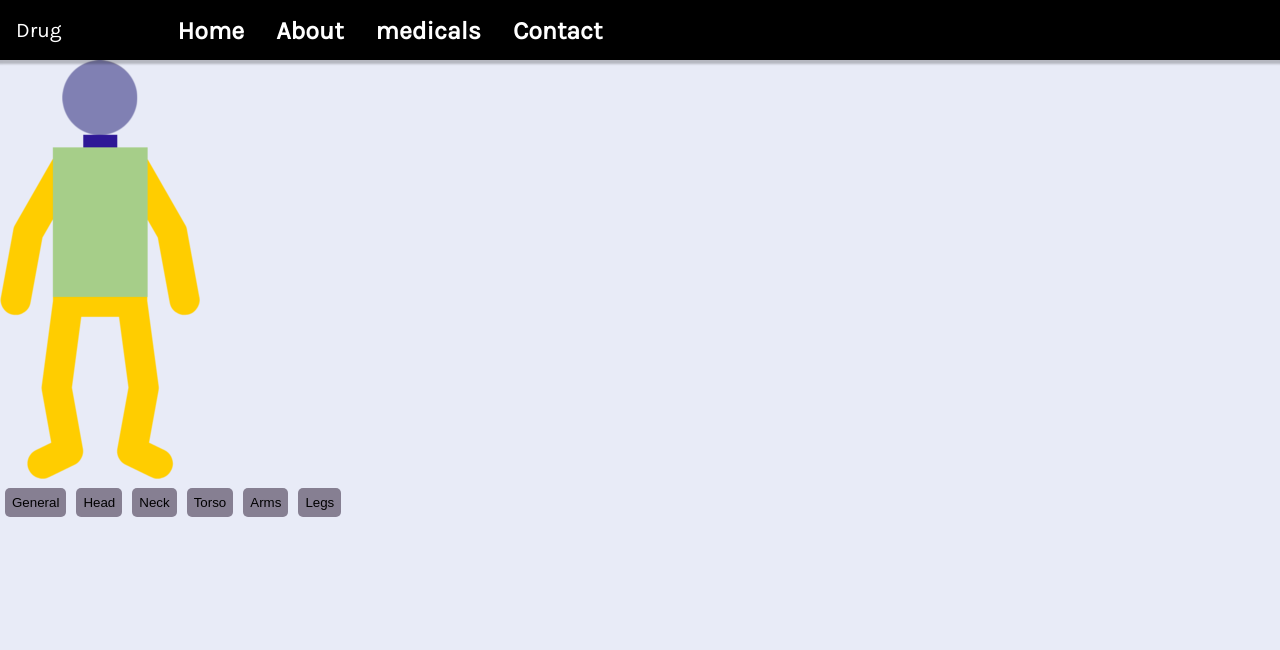
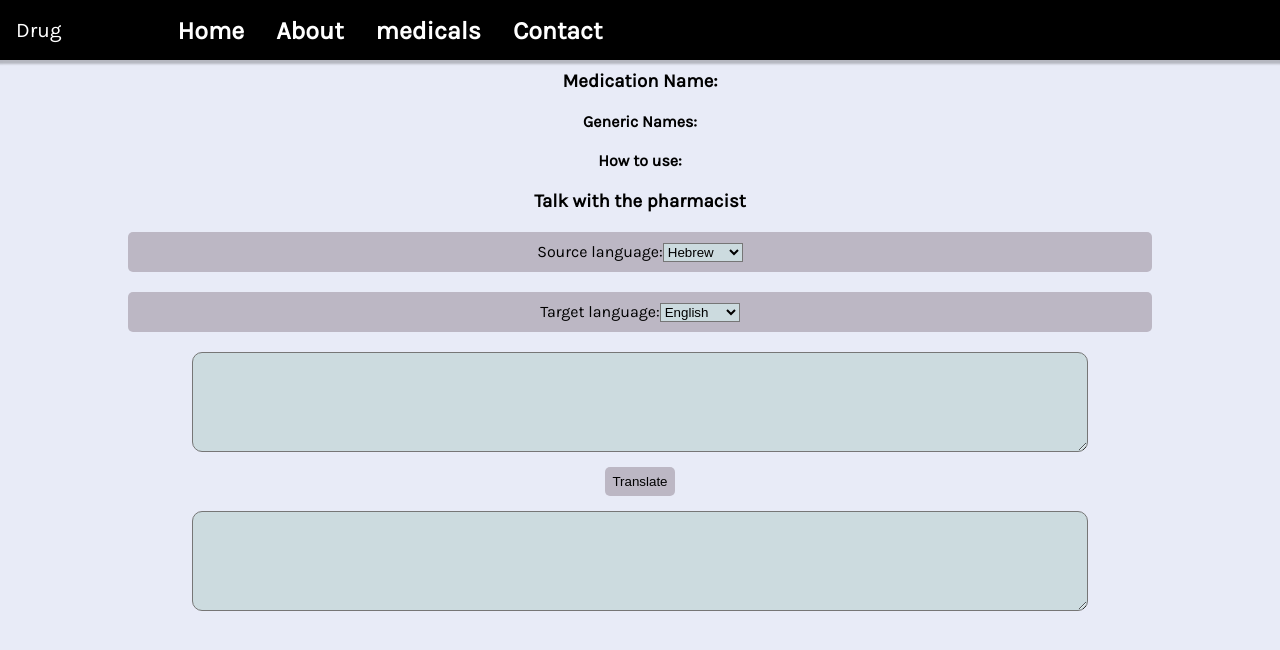
Before and after one commit to AmiramAbergel/Hackathon-Drug-it, a React (Create React App) app in the folder client/: page /product in a window 1280 px wide. Shown: the top 650 px of the page. Built offline with nearby package versions, Linux system fonts and the light colour scheme.

Commit message:
drug-page+routes started

```diff
--- a/client/src/App.js
+++ b/client/src/App.js
@@ -2,14 +2,23 @@
 import { Main } from './components/Main';
 import Navbar from "./components/Navbar";
 import React from 'react';
+import {Route,Routes} from 'react-router-dom'
+import { DrugPage } from './components/DrugPage';
+import './style/DrugPage.css'
 import './App.css';
 import './style/main.css'
 
 function App() {
   return (
     <div className="App">
-          <Navbar />
-<Main/>
+      <Navbar />
+      <Routes>
+      <Route path="/" element={<Main />} />
+      <Route path="/About"/>
+      <Route path="/contact"/>
+      <Route path="/product" element={<DrugPage/>}/>
+      </Routes>
+
     </div>
   );
 }
--- /dev/null
+++ b/client/src/components/DrugPage.js
@@ -0,0 +1,61 @@
+import React, { useState } from 'react';
+export function DrugPage() {
+    const [sourceText, setSourceText] = useState('');
+    const [resultText, setResultText] = useState('');
+    const [sourceLang, setSourceLang] = useState('he');
+    const [targetLang, setTargetLang] = useState('en');
+
+    function handleClick() {
+
+        console.log(sourceText);
+        const url = `https://translate.googleapis.com/translate_a/single?client=gtx&sl=${sourceLang}&tl=${targetLang}&dt=t&q=${encodeURI(sourceText)}`;
+        fetch(url)
+            .then(response => response.json())
+            .then(data => {
+                setResultText(data[0][0][0]);
+            });
+    }
+    return (
+        <div className="DrugPage">
+            <h3>Medication Name:</h3>
+            <h4>Generic Names:</h4>
+            <h4>How to use:</h4>
+            <h3>Talk with the pharmacist</h3>
+
+            <div className='translateDiv'>
+                <label>
+                    Source language:
+                    <select value={sourceLang} onChange={e => setSourceLang(e.target.value)}>
+                        <option value="he">Hebrew</option>
+                        <option value="ar">Arabic</option>
+                        <option value="en">English</option>
+                        <option value="fr">French</option>
+                        <option value="de">German</option>
+                        <option value="it">Italian</option>
+                        <option value="ja">Japanese</option>
+                        <option value="ru">Russian</option>
+                        <option value="es">Spanish</option>
+                    </select>
+                </label>
+                <label>
+                    Target language:
+                    <select value={targetLang} onChange={e => setTargetLang(e.target.value)}>
+                        <option value="he">Hebrew</option>
+                        <option value="ar">Arabic</option>
+                        <option value="en">English</option>
+                        <option value="fr">French</option>
+                        <option value="de">German</option>
+                        <option value="it">Italian</option>
+                        <option value="ja">Japanese</option>
+                        <option value="ru">Russian</option>
+                        <option value="es">Spanish</option>
+                    </select>
+                </label>
+                <textarea id="sourceText" value={sourceText} onChange={e => setSourceText(e.target.value)} />
+                <button id="button" onClick={handleClick}>Translate</button>
+                <textarea id="resultText" value={resultText} />
+            </div>
+
+
+        </div>)
+}
--- a/client/src/components/Main.js
+++ b/client/src/components/Main.js
@@ -1,5 +1,7 @@
 import { Symptoms } from "./Symptoms";
 import { useState } from 'react'
+import { Link } from "react-router-dom";
+
 
 const generalSymptoms = ["Fever", "Allergy", "Rash", "The morning after pill"];
 const headSymptoms = ["Headache", "Migraine"];
@@ -54,9 +56,11 @@ export function Main() {
                 <button id="Torso" onClick={handleClick}>Torso</button>
                 <button id="Arms" onClick={handleClick}>Arms</button>
                 <button id="Legs" onClick={handleClick}>Legs</button>
+                </div>
+                <Link to="/product">specific drug </Link>
+                <Symptoms arr={symptomsArray} />
 
-                <Symptoms arr={symptomsArray} />
-            </div>
+
         </div>
     )
 }
--- a/client/src/index.js
+++ b/client/src/index.js
@@ -3,12 +3,15 @@ import ReactDOM from 'react-dom/client';
 import './index.css';
 import App from './App';
 import reportWebVitals from './reportWebVitals';
+import { BrowserRouter } from 'react-router-dom';
 
 const root = ReactDOM.createRoot(document.getElementById('root'));
 
 root.render(
   <React.StrictMode>
+    <BrowserRouter>
     <App />
+    </BrowserRouter>
   </React.StrictMode>,
 );
 
--- /dev/null
+++ b/client/src/style/DrugPage.css
@@ -0,0 +1,47 @@
+.DrugPage{
+    background-color: #e8ebf7;
+    max-width: 100vw;
+    min-height:100vh;
+    display: flex;
+    flex-direction: column;
+    align-items: center;
+
+
+}
+
+.DrugPage textarea{
+    width:70vw;
+    height: 100px;
+    margin: 10px;
+    padding: 10px;
+    border-radius: 10px;
+    background-color: #ccdbdf;
+}
+
+.DrugPage h3,h4{
+margin:10px;
+}
+.translateDiv{
+    display: flex;
+    flex-direction: column;
+    align-items: center;
+    text-align: center;
+}
+.translateDiv label{
+    margin: 10px;
+    padding: 10px;
+    background-color: #bcb7c4;
+    width:80vw;
+    border-radius: 5px;
+}
+
+.translateDiv option,.translateDiv select{
+    background-color: #ccdbdf;
+}
+.DrugPage button {
+    padding: 7px;
+    margin: 5px;
+    background-color: #bcb7c4;
+    border: none;
+    border-radius: 5px;
+  }
--- a/client/src/style/main.css
+++ b/client/src/style/main.css
@@ -1,27 +1,47 @@
-.bodyImage{
+.bodyImage {
+  display: flex;
+  flex-direction: column;
   max-width: 100vw;
   min-height: 100vh;
-background-color: #E8EBF7;
+  background-color: #e8ebf7;
+  padding-top: 15px;
+  align-items: center;
 }
 
-.bodyImage button{
-    padding:7px;
+.bodyImage button {
+  padding: 7px;
   margin: 5px;
-    background-color: #867F92;
+  background-color: #867f92;
   border: none;
   border-radius: 5px;
 }
 
-.symptoms h5{
-    padding: 7px;
-    background-color: #867F92;
-    width:70vw;
-
+.bodyImage .buttons {
+  width: 350px;
 }
 
-.symptoms{
+.symptoms h5 {
+  padding: 7px;
+  margin: 10px;
+  background-color: #867f92;
+  width: 70vw;
+  text-align: center;
+}
+
+.symptoms {
   display: flex;
   flex-direction: column;
   justify-content: center;
   align-items: center;
 }
+
+@media (min-width: 700px) and (max-width: 1100px) {
+  .symptoms h5 {
+    width: 30vw;
+  }
+}
+@media (min-width: 1000px) {
+  .symptoms h5 {
+    width: 400px;
+  }
+}
```
Lines whose indentation alone changed are shown as unchanged.
